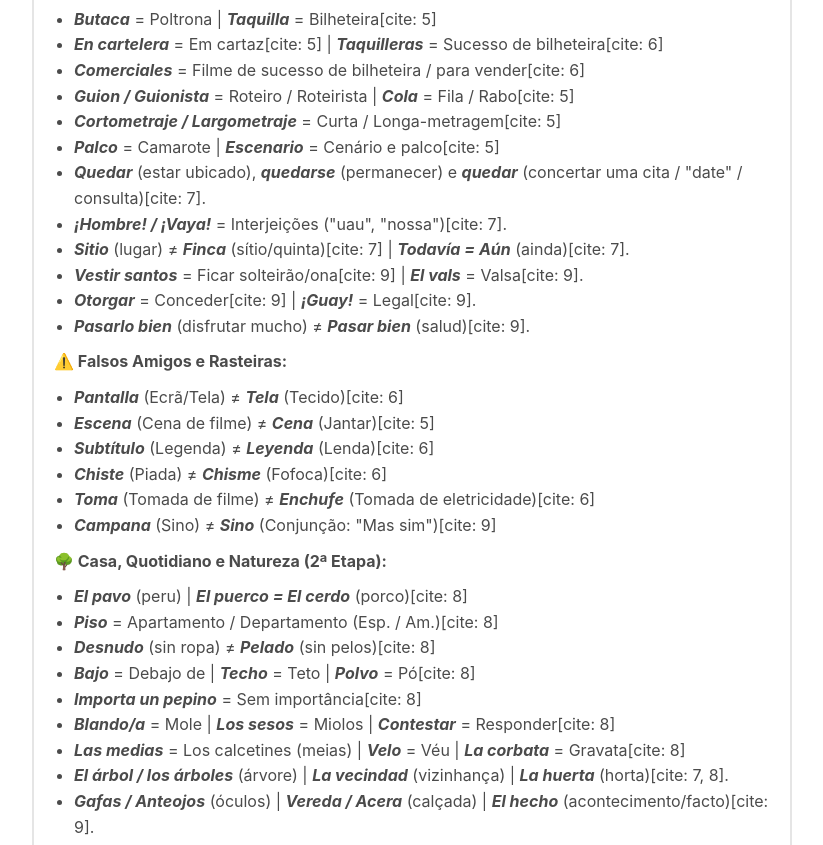
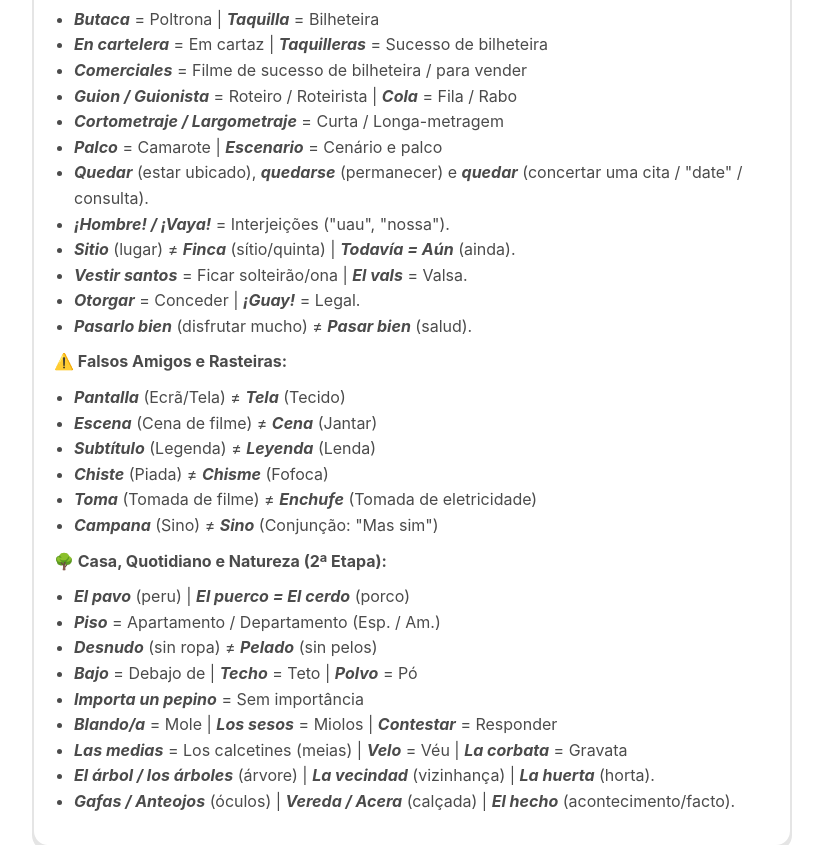
Before and after one commit to fefreiregoulart-web/espanhol, a plain HTML site: page index.html in a window 1280 px wide. Shown: the part 1441-2286 px from the top of the page, without its empty margins (228-1051 px from the left). Drawn offline with Linux system fonts and the light colour scheme.

Commit message:
Update index.html

```diff
--- a/index.html
+++ b/index.html
@@ -438,41 +438,41 @@
 
         <p><strong>🎬 Cinema, Teatro e Expressões:</strong></p>
         <ul>
-          <li><em>Butaca</em> = Poltrona | <em>Taquilla</em> = Bilheteira[cite: 5]</li>
-          <li><em>En cartelera</em> = Em cartaz[cite: 5] | <em>Taquilleras</em> = Sucesso de bilheteira[cite: 6]</li>
-          <li><em>Comerciales</em> = Filme de sucesso de bilheteira / para vender[cite: 6]</li>
-          <li><em>Guion / Guionista</em> = Roteiro / Roteirista | <em>Cola</em> = Fila / Rabo[cite: 5]</li>
-          <li><em>Cortometraje / Largometraje</em> = Curta / Longa-metragem[cite: 5]</li>
-          <li><em>Palco</em> = Camarote | <em>Escenario</em> = Cenário e palco[cite: 5]</li>
-          <li><em>Quedar</em> (estar ubicado), <em>quedarse</em> (permanecer) e <em>quedar</em> (concertar uma cita / "date" / consulta)[cite: 7].</li>
-          <li><em>¡Hombre! / ¡Vaya!</em> = Interjeições ("uau", "nossa")[cite: 7].</li>
-          <li><em>Sitio</em> (lugar) ≠ <em>Finca</em> (sítio/quinta)[cite: 7] | <em>Todavía = Aún</em> (ainda)[cite: 7].</li>
-          <li><em>Vestir santos</em> = Ficar solteirão/ona[cite: 9] | <em>El vals</em> = Valsa[cite: 9].</li>
-          <li><em>Otorgar</em> = Conceder[cite: 9] | <em>¡Guay!</em> = Legal[cite: 9].</li>
-          <li><em>Pasarlo bien</em> (disfrutar mucho) ≠ <em>Pasar bien</em> (salud)[cite: 9].</li>
+          <li><em>Butaca</em> = Poltrona | <em>Taquilla</em> = Bilheteira</li>
+          <li><em>En cartelera</em> = Em cartaz | <em>Taquilleras</em> = Sucesso de bilheteira</li>
+          <li><em>Comerciales</em> = Filme de sucesso de bilheteira / para vender</li>
+          <li><em>Guion / Guionista</em> = Roteiro / Roteirista | <em>Cola</em> = Fila / Rabo</li>
+          <li><em>Cortometraje / Largometraje</em> = Curta / Longa-metragem</li>
+          <li><em>Palco</em> = Camarote | <em>Escenario</em> = Cenário e palco</li>
+          <li><em>Quedar</em> (estar ubicado), <em>quedarse</em> (permanecer) e <em>quedar</em> (concertar uma cita / "date" / consulta).</li>
+          <li><em>¡Hombre! / ¡Vaya!</em> = Interjeições ("uau", "nossa").</li>
+          <li><em>Sitio</em> (lugar) ≠ <em>Finca</em> (sítio/quinta) | <em>Todavía = Aún</em> (ainda).</li>
+          <li><em>Vestir santos</em> = Ficar solteirão/ona | <em>El vals</em> = Valsa.</li>
+          <li><em>Otorgar</em> = Conceder | <em>¡Guay!</em> = Legal.</li>
+          <li><em>Pasarlo bien</em> (disfrutar mucho) ≠ <em>Pasar bien</em> (salud).</li>
         </ul>
 
         <p><strong>⚠️ Falsos Amigos e Rasteiras:</strong></p>
         <ul>
-          <li><em>Pantalla</em> (Ecrã/Tela) ≠ <em>Tela</em> (Tecido)[cite: 6]</li>
-          <li><em>Escena</em> (Cena de filme) ≠ <em>Cena</em> (Jantar)[cite: 5]</li>
-          <li><em>Subtítulo</em> (Legenda) ≠ <em>Leyenda</em> (Lenda)[cite: 6]</li>
-          <li><em>Chiste</em> (Piada) ≠ <em>Chisme</em> (Fofoca)[cite: 6]</li>
-          <li><em>Toma</em> (Tomada de filme) ≠ <em>Enchufe</em> (Tomada de eletricidade)[cite: 6]</li>
-          <li><em>Campana</em> (Sino) ≠ <em>Sino</em> (Conjunção: "Mas sim")[cite: 9]</li>
+          <li><em>Pantalla</em> (Ecrã/Tela) ≠ <em>Tela</em> (Tecido)</li>
+          <li><em>Escena</em> (Cena de filme) ≠ <em>Cena</em> (Jantar)</li>
+          <li><em>Subtítulo</em> (Legenda) ≠ <em>Leyenda</em> (Lenda)</li>
+          <li><em>Chiste</em> (Piada) ≠ <em>Chisme</em> (Fofoca)</li>
+          <li><em>Toma</em> (Tomada de filme) ≠ <em>Enchufe</em> (Tomada de eletricidade)</li>
+          <li><em>Campana</em> (Sino) ≠ <em>Sino</em> (Conjunção: "Mas sim")</li>
         </ul>
 
         <p><strong>🌳 Casa, Quotidiano e Natureza (2ª Etapa):</strong></p>
         <ul>
-          <li><em>El pavo</em> (peru) | <em>El puerco = El cerdo</em> (porco)[cite: 8]</li>
-          <li><em>Piso</em> = Apartamento / Departamento (Esp. / Am.)[cite: 8]</li>
-          <li><em>Desnudo</em> (sin ropa) ≠ <em>Pelado</em> (sin pelos)[cite: 8]</li>
-          <li><em>Bajo</em> = Debajo de | <em>Techo</em> = Teto | <em>Polvo</em> = Pó[cite: 8]</li>
-          <li><em>Importa un pepino</em> = Sem importância[cite: 8]</li>
-          <li><em>Blando/a</em> = Mole | <em>Los sesos</em> = Miolos | <em>Contestar</em> = Responder[cite: 8]</li>
-          <li><em>Las medias</em> = Los calcetines (meias) | <em>Velo</em> = Véu | <em>La corbata</em> = Gravata[cite: 8]</li>
-          <li><em>El árbol / los árboles</em> (árvore) | <em>La vecindad</em> (vizinhança) | <em>La huerta</em> (horta)[cite: 7, 8].</li>
-          <li><em>Gafas / Anteojos</em> (óculos) | <em>Vereda / Acera</em> (calçada) | <em>El hecho</em> (acontecimento/facto)[cite: 9].</li>
+          <li><em>El pavo</em> (peru) | <em>El puerco = El cerdo</em> (porco)</li>
+          <li><em>Piso</em> = Apartamento / Departamento (Esp. / Am.)</li>
+          <li><em>Desnudo</em> (sin ropa) ≠ <em>Pelado</em> (sin pelos)</li>
+          <li><em>Bajo</em> = Debajo de | <em>Techo</em> = Teto | <em>Polvo</em> = Pó</li>
+          <li><em>Importa un pepino</em> = Sem importância</li>
+          <li><em>Blando/a</em> = Mole | <em>Los sesos</em> = Miolos | <em>Contestar</em> = Responder</li>
+          <li><em>Las medias</em> = Los calcetines (meias) | <em>Velo</em> = Véu | <em>La corbata</em> = Gravata</li>
+          <li><em>El árbol / los árboles</em> (árvore) | <em>La vecindad</em> (vizinhança) | <em>La huerta</em> (horta).</li>
+          <li><em>Gafas / Anteojos</em> (óculos) | <em>Vereda / Acera</em> (calçada) | <em>El hecho</em> (acontecimento/facto).</li>
         </ul>
       </div>
 
@@ -561,17 +561,17 @@
         { type: "choice", q: "Ana ________ (ver) la tele cuando su madre llegó.", options: ["vio", "veía", "vía"], correct: "veía", exp: "Ação em andamento (Imperfecto) interrompida pela chegada (Indefinido)." }
       ],
       vocabulario: [
-        { type: "choice", q: "Qual é a tradução de 'Butaca'?", options: ["Poltrona", "Mesa", "Sofá"], correct: "Poltrona", exp: "Butaca significa poltrona (de cinema ou teatro)[cite: 5]." },
-        { type: "choice", q: "O que significa 'Taquilleras' em referência a um filme?", options: ["Filme de sucesso de bilheteira", "Filme chato", "Filme de terror"], correct: "Filme de sucesso de bilheteira", exp: "Taquilleras indica sucesso comercial e de bilheteira[cite: 6]." },
-        { type: "choice", q: "O que significa 'Quedar' quando usado como 'Queda en la calle Consolação'?", options: ["Ficar / Estar localizado", "Sair correndo", "Terminar"], correct: "Ficar / Estar localizado", exp: "Quedar = estar ubicado (localizado)[cite: 7]." },
-        { type: "choice", q: "Qual a diferença entre 'Sitio' e 'Finca'?", options: ["Sitio = Lugar, Finca = Sítio/quinta", "Sitio = Finca, Finca = Cidade", "São exatamente iguais"], correct: "Sitio = Lugar, Finca = Sítio/quinta", exp: "Sitio significa lugar, enquanto finca significa sítio ou quinta[cite: 7]." },
-        { type: "choice", q: "O que significa a expressão '¡Importa un pepino!'?", options: ["Não importa nada / Sem importância", "Gosta muito de pepino", "Tem muita importância"], correct: "Não importa nada / Sem importância", exp: "Significa não ter importância nenhuma[cite: 8]." },
-        { type: "choice", q: "Qual a diferença entre 'Desnudo' e 'Pelado'?", options: ["Desnudo = sin ropa, Pelado = sin pelos", "Desnudo = sem cabelo, Pelado = sem roupa", "São sinónimos exatos"], correct: "Desnudo = sin ropa, Pelado = sin pelos", exp: "Desnudo é sem roupa; pelado é sem pelos[cite: 8]." },
-        { type: "choice", q: "O que significa 'Las medias' em espanhol (segundo as tuas notas)?", options: ["Os calções", "Os calcanhares", "Os calcatines / Meias"], correct: "Os calcatines / Meias", exp: "Las medias = los calcetines (meias)[cite: 8]." },
-        { type: "choice", q: "Cuidado com os falsos amigos! O que significa 'Pantalla'?", options: ["Tela (ecrã de cinema/TV)", "Tecido para roupas", "Cortina"], correct: "Tela (ecrã de cinema/TV)", exp: "Pantalla é o ecrã; tela significa tecido[cite: 6]." },
-        { type: "choice", q: "O que significa 'Chiste' em oposição a 'Chisme'?", options: ["Chiste = Piada, Chisme = Fofoca", "Chiste = Fofoca, Chisme = Piada", "Ambos significam mentira"], correct: "Chiste = Piada, Chisme = Fofoca", exp: "Chiste é piada (para rir); chisme é fofoca[cite: 6]." },
-        { type: "choice", q: "O que significa 'Toma' em oposição a 'Enchufe'?", options: ["Toma = tomada de filme, Enchufe = tomada elétrica", "Toma = remédio, Enchufe = tomada", "São sinónimos"], correct: "Toma = tomada de filme, Enchufe = tomada elétrica", exp: "Toma é a gravação de cena; enchufe é a ficha/tomada de luz[cite: 6]." },
-        { type: "typing", q: "Como se diz 'porco' em espanhol (podes escrever cerdo ou p...)?", correct: ["puerco", "cerdo"], exp: "El puerco = el cerdo (porco)[cite: 8]." }
+        { type: "choice", q: "Qual é a tradução de 'Butaca'?", options: ["Poltrona", "Mesa", "Sofá"], correct: "Poltrona", exp: "Butaca significa poltrona (de cinema ou teatro)." },
+        { type: "choice", q: "O que significa 'Taquilleras' em referência a um filme?", options: ["Filme de sucesso de bilheteira", "Filme chato", "Filme de terror"], correct: "Filme de sucesso de bilheteira", exp: "Taquilleras indica sucesso comercial e de bilheteira." },
+        { type: "choice", q: "O que significa 'Quedar' quando usado como 'Queda en la calle Consolação'?", options: ["Ficar / Estar localizado", "Sair correndo", "Terminar"], correct: "Ficar / Estar localizado", exp: "Quedar = estar ubicado (localizado)." },
+        { type: "choice", q: "Qual a diferença entre 'Sitio' e 'Finca'?", options: ["Sitio = Lugar, Finca = Sítio/quinta", "Sitio = Finca, Finca = Cidade", "São exatamente iguais"], correct: "Sitio = Lugar, Finca = Sítio/quinta", exp: "Sitio significa lugar, enquanto finca significa sítio ou quinta." },
+        { type: "choice", q: "O que significa a expressão '¡Importa un pepino!'?", options: ["Não importa nada / Sem importância", "Gosta muito de pepino", "Tem muita importância"], correct: "Não importa nada / Sem importância", exp: "Significa não ter importância nenhuma." },
+        { type: "choice", q: "Qual a diferença entre 'Desnudo' e 'Pelado'?", options: ["Desnudo = sin ropa, Pelado = sin pelos", "Desnudo = sem cabelo, Pelado = sem roupa", "São sinónimos exatos"], correct: "Desnudo = sin ropa, Pelado = sin pelos", exp: "Desnudo é sem roupa; pelado é sem pelos." },
+        { type: "choice", q: "O que significa 'Las medias' em espanhol (segundo as tuas notas)?", options: ["Os calções", "Os calcanhares", "Os calcatines / Meias"], correct: "Os calcatines / Meias", exp: "Las medias = los calcetines (meias)." },
+        { type: "choice", q: "Cuidado com os falsos amigos! O que significa 'Pantalla'?", options: ["Tela (ecrã de cinema/TV)", "Tecido para roupas", "Cortina"], correct: "Tela (ecrã de cinema/TV)", exp: "Pantalla é o ecrã; tela significa tecido." },
+        { type: "choice", q: "O que significa 'Chiste' em oposição a 'Chisme'?", options: ["Chiste = Piada, Chisme = Fofoca", "Chiste = Fofoca, Chisme = Piada", "Ambos significam mentira"], correct: "Chiste = Piada, Chisme = Fofoca", exp: "Chiste é piada (para rir); chisme é fofoca." },
+        { type: "choice", q: "O que significa 'Toma' em oposição a 'Enchufe'?", options: ["Toma = tomada de filme, Enchufe = tomada elétrica", "Toma = remédio, Enchufe = tomada", "São sinónimos"], correct: "Toma = tomada de filme, Enchufe = tomada elétrica", exp: "Toma é a gravação de cena; enchufe é a ficha/tomada de luz." },
+        { type: "typing", q: "Como se diz 'porco' em espanhol (podes escrever cerdo ou p...)?", correct: ["puerco", "cerdo"], exp: "El puerco = el cerdo (porco)." }
       ],
       conjunciones: [
         { type: "choice", q: "Qual o conectivo adequado para indicar causa ou explicação ('Pois / Já que')?", options: ["Pues", "Aunque", "Además"], correct: "Pues", exp: "'Pues' é usado para explicar ou justificar algo." },
```
